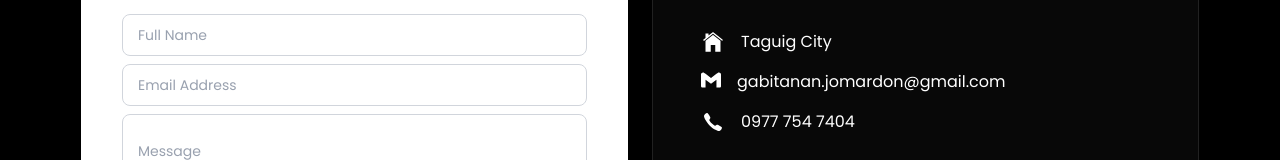
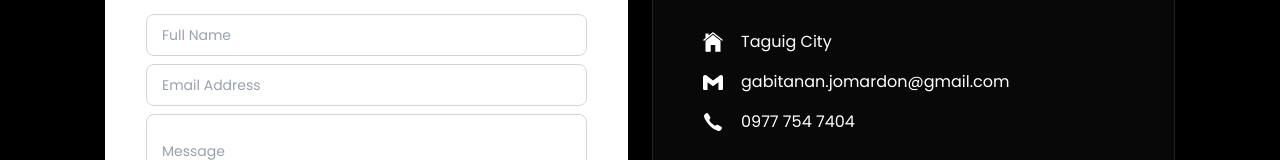
Before and after one commit to refuerzomaj/personal-website, a React (Vite) app: page / in a window 1280 px wide. Shown: the part 5473-5633 px from the top of the page. Built offline with nearby package versions, Linux system fonts and the light colour scheme.

Commit message:
Thirty Ninth Commit

```diff
--- a/src/sections/contactform.jsx
+++ b/src/sections/contactform.jsx
@@ -3,7 +3,7 @@ import { Send } from "lucide-react";
 import { div } from "motion/react-client";
 import { FaLinkedinIn } from "react-icons/fa6";
 import { IoIosHome, IoIosCall } from "react-icons/io";
-import { SiGmail } from "react-icons/si";
+import { BiLogoGmail } from "react-icons/bi";
 import FloatingInput from "../components/floatingInput";
 
 function ContactForm() {
@@ -29,8 +29,8 @@ function ContactForm() {
   return (
     <div id="contactform" className=" bg-black">
       <div className="max-w-[1150px] mx-auto ">
-        <div className="flex items-center justify-center py-20 px-4">
-          <div className="w-full grid md:grid-cols-2 gap-6">
+        <div className="flex items-center justify-center py-20 px-10">
+          <div className="w-full grid lg:grid-cols-2 gap-6">
             {/* LEFT SIDE - MAP */}
             <div className="border bg-white border-white/10 rounded-3xl  shadow-md">
               <form onSubmit={handleSubmit}>
@@ -84,7 +84,7 @@ function ContactForm() {
             </div>
             {/* RIGHT SIDE - FORM */}
             <div
-              className="w-full h-[400px] gap-6 md:h-auto rounded-3xl overflow-hidden border bg-neutral-950/80
+              className="w-full  h-[400px] gap-6 md:h-auto rounded-3xl overflow-hidden border bg-neutral-950/80
               border-white/10 p-10"
             >
               <div className="text-white text-2xl font-extrabold pb-6">
@@ -95,7 +95,7 @@ function ContactForm() {
                 <p className="text-white">Taguig City</p>
               </div>
               <div className="flex justify-start gap-4 p-2">
-                <SiGmail className="text-white text-xl" />
+                <BiLogoGmail className="text-white text-2xl" />
                 <p className="text-white">gabitanan.jomardon@gmail.com</p>
               </div>
               <div className="flex justify-start gap-4 p-2">
```
